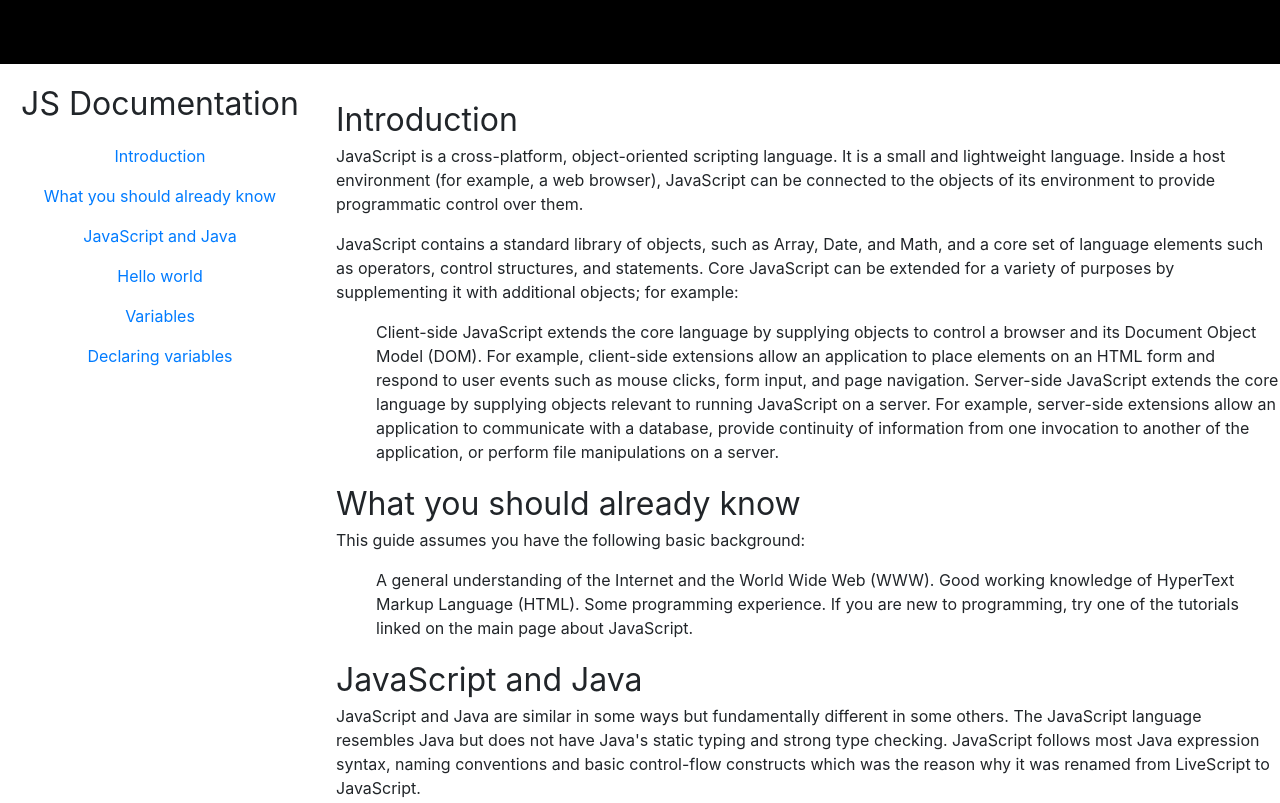
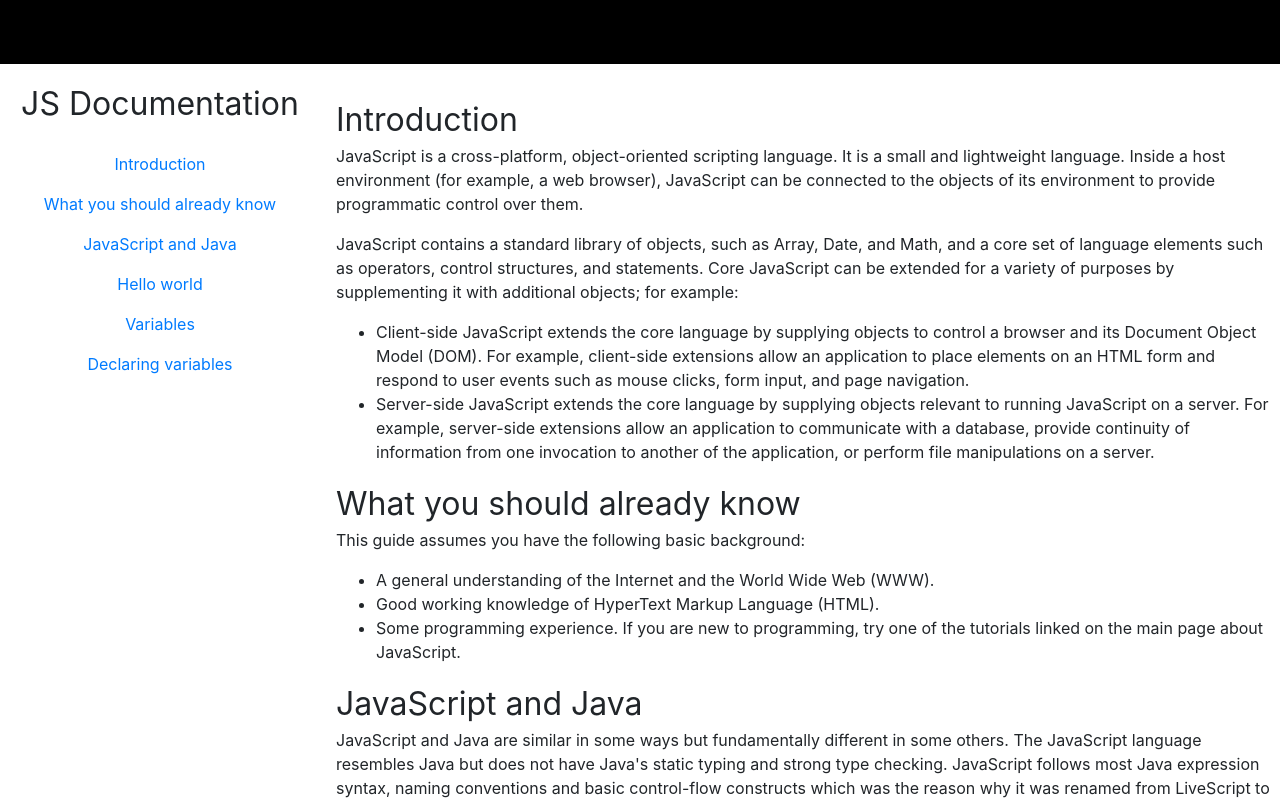
Before and after one commit to CyclopDog/second, a plain HTML site: page index.html in a window 1280 px wide. Shown: the top 803 px of the page. Drawn offline with nearby package versions, Linux system fonts and the light colour scheme.

Commit message:
almost done

```diff
--- a/index.html
+++ b/index.html
@@ -10,19 +10,20 @@
   <body>
     <script src="https://cdn.freecodecamp.org/testable-projects-fcc/v1/bundle.js"></script>
 
-    <div id="main-sidebar" style="background-color:white; position:fixed;left: 0px;top:0px;height: 100%;width:20rem;margin-top: 4rem;">
-      <header style="text-align: center;margin-bottom: 1rem; "> JS Documentation</header>
-      <a href="#Introduction" >Introduction</a>
-      <a href="#What_you_should_already_know" >What you should already know</a>
-      <a href="#JavaScript_and_Java" >JavaScript and Java</a>
-      <a href="#Hello_world" >Hello world</a>
-      <a href="#Variables" >Variables</a>
-      <a href="#Declaring_variables" >Declaring variables</a>
-
     </div>
+    <nav id="navbar">
+        <div id="main-sidebar" style="background-color:white; position:fixed;left: 0px;top:0px;height: 100%;width:20rem;margin-top: 4rem;">
+            <header style="text-align: center;margin-bottom: 1rem; "> JS Documentation</header>
+            <a class="nav-link" href="#Introduction" >Introduction</a>
+            <a class="nav-link" href="#What_you_should_already_know" >What you should already know</a>
+            <a class="nav-link" href="#JavaScript_and_Java" >JavaScript and Java</a>
+            <a class="nav-link" href="#Hello_world" >Hello world</a>
+            <a class="nav-link" href="#Variables" >Variables</a>
+            <a class="nav-link" href="#Declaring_variables" >Declaring variables</a>
     <div id="main-navbar" style="background-color:black; position:fixed;left: 0px;top:0px;height: 4rem;width:100%;">
 
     </div>
+  </nav>
     <main id="main-doc" >
       <section class="main-section" id="Introduction">
         <header>Introduction</header>
@@ -35,21 +36,21 @@
             supplementing it with additional objects; for example:</p>
 
             <ul>
-              Client-side JavaScript extends the core language by supplying objects to control a browser and its Document Object Model (DOM).
+              <li>Client-side JavaScript extends the core language by supplying objects to control a browser and its Document Object Model (DOM).
                 For example, client-side extensions allow an application to place elements on an HTML form and respond to user events such as mouse
-                clicks, form input, and page navigation.
-                Server-side JavaScript extends the core language by supplying objects relevant to running JavaScript on a server.
+                clicks, form input, and page navigation.</li>
+                <li>Server-side JavaScript extends the core language by supplying objects relevant to running JavaScript on a server.
                   For example, server-side extensions allow an application to communicate with a database, provide continuity of information
-                  from one invocation to another of the application, or perform file manipulations on a server.
+                  from one invocation to another of the application, or perform file manipulations on a server.</li>
             </ul>
       </div>
       <section class="main-section" id="What_you_should_already_know">
         <header>What you should already know</header>
         <p>This guide assumes you have the following basic background:</p>
         <ul>
-          A general understanding of the Internet and the World Wide Web (WWW).
-          Good working knowledge of HyperText Markup Language (HTML).
-          Some programming experience. If you are new to programming, try one of the tutorials linked on the main page about JavaScript.
+          <li>A general understanding of the Internet and the World Wide Web (WWW).</li>
+          <li>Good working knowledge of HyperText Markup Language (HTML).</li>
+          <li>Some programming experience. If you are new to programming, try one of the tutorials linked on the main page about JavaScript.</li>
         </ul>
       </div>
       <section class="main-section" id="JavaScript_and_Java">
@@ -104,6 +105,8 @@
             With the keyword let. For example,
           </p>
           <code> let y = 13.</code>
+          <br>
+          <code> let x = 42.</code>
           <p>This syntax can be used to declare a block scope local variable. See Variable scope below.</p>
 
       </div>
```
